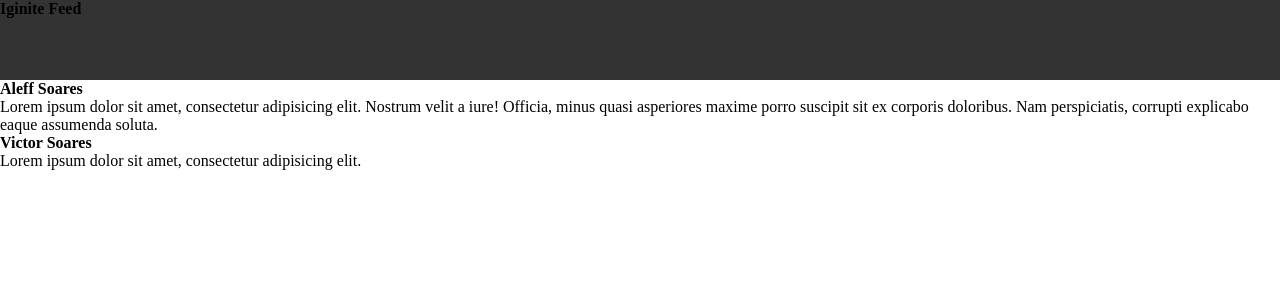
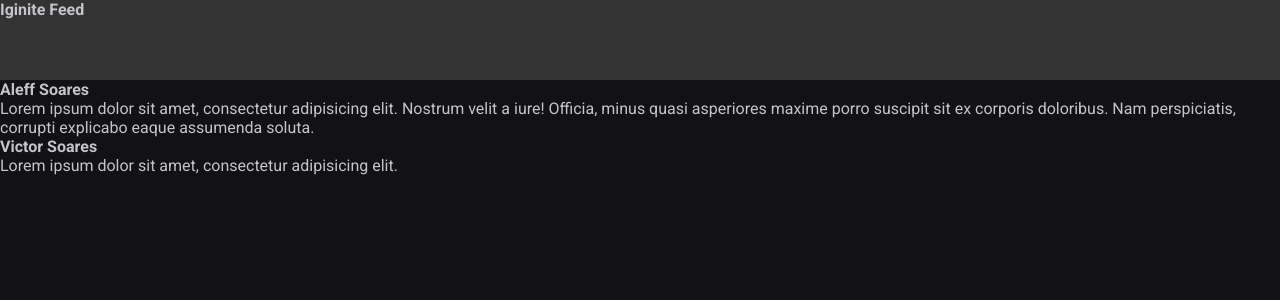
Before and after one commit to AleffSoares/Feed-ignite, a React (Vite) app: page / in a window 1280 px wide. Shown: the top 300 px of the page. Built offline with nearby package versions, Linux system fonts and the light colour scheme.

Commit message:
Adicionado estilos no body, input, textarea, button

```diff
--- a/index.html
+++ b/index.html
@@ -2,8 +2,14 @@
 <html lang="en">
   <head>
     <meta charset="UTF-8" />
+    <link rel="preconnect" href="https://fonts.googleapis.com" />
+    <link rel="preconnect" href="https://fonts.gstatic.com" crossorigin />
+
     <link rel="icon" type="image/svg+xml" href="/vite.svg" />
     <meta name="viewport" content="width=device-width, initial-scale=1.0" />
+
+    <link href="https://fonts.googleapis.com/css2?family=Playfair+Display&family=Roboto:wght@400;700&display=swap" rel="stylesheet" />
+
     <title>React</title>
   </head>
   <body>
--- a/src/global.css
+++ b/src/global.css
@@ -7,7 +7,7 @@
   --gray-600:#323238;
   --gray-700:#29292e;
   --gray-800:#202024;
-  --gray-700:#121214;
+  --gray-900:#121214;
   --green-500:#00875f;
 }
 
@@ -19,5 +19,13 @@
 }
 
 body {
+    background: var(--gray-900);
+    color: var(--gray-300);
+    -webkit-font-smoothing: antialiased;
+}
 
+body, input, textarea, button {
+  font-family: 'Roboto', sans-serif;
+  font-weight: 400;
+  font-size: 1rem;
 }
```
